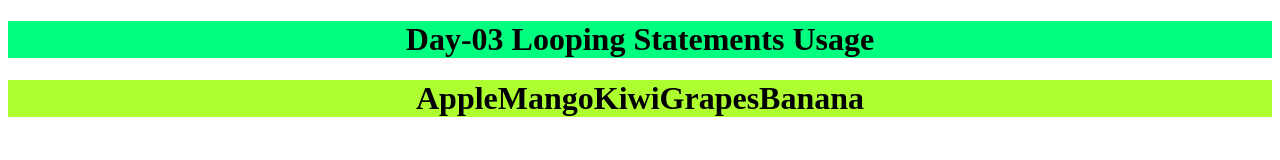
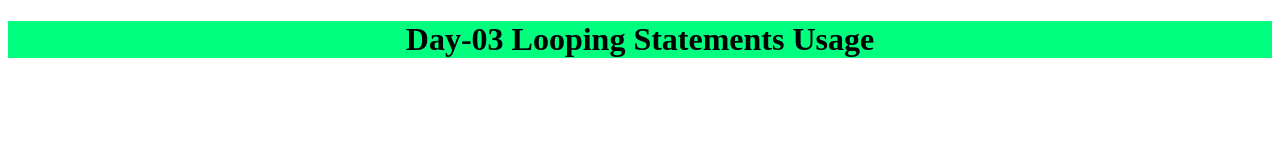
Before and after one commit to iamchaitanya7/WebDev, a plain HTML site: page JBK/html/looping.html in a window 1280 px wide. Drawn offline with Linux system fonts and the light colour scheme.

Commit message:
Update looping.html

```diff
--- a/JBK/html/looping.html
+++ b/JBK/html/looping.html
@@ -10,6 +10,6 @@
     <h1 id="head1" align="center"> Day-03 Looping Statements Usage </h1>
     <h1 class="head2" align="center"> </h1>
 
-    <script src="/JBK/javascript/looping2.js"></script>
+    <script src="/JBK/javascript/looping.js"></script>
 </body>
 </html>
```
